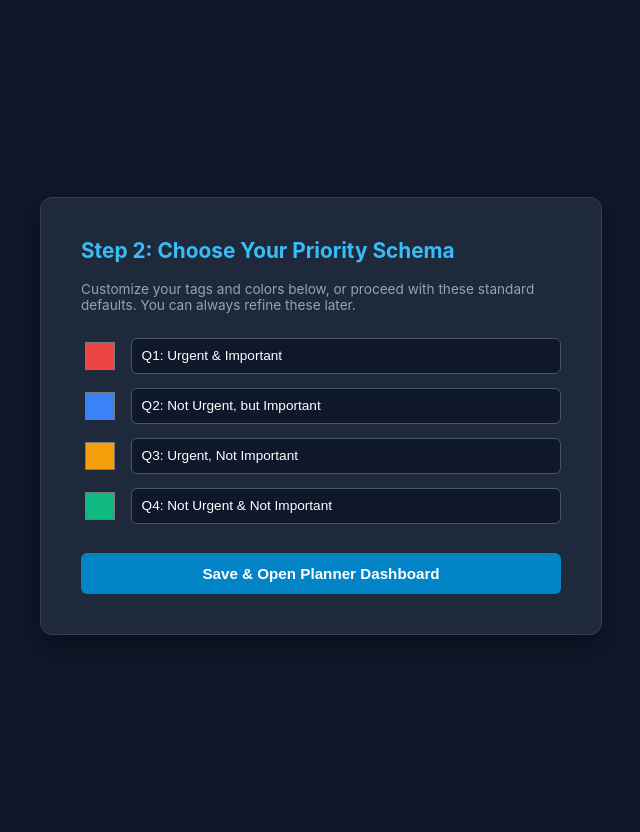
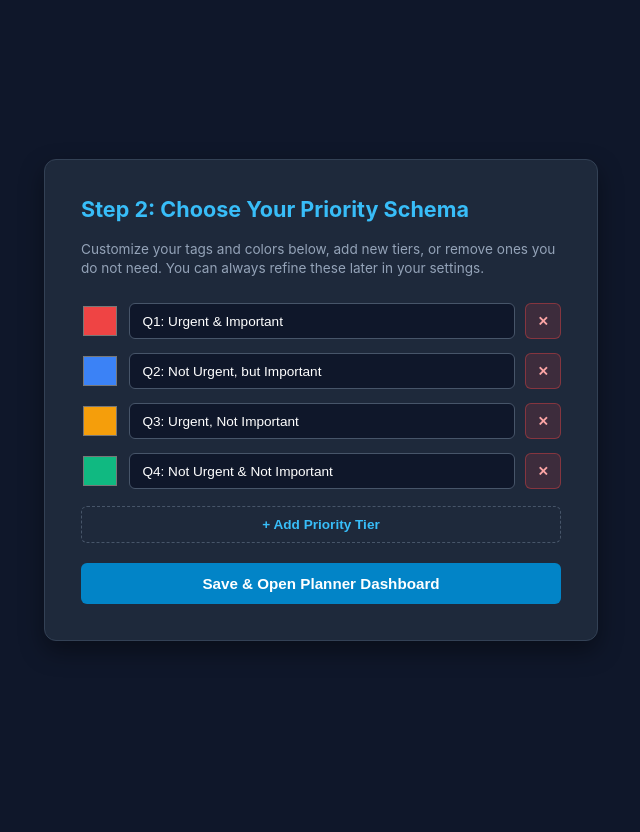
Before and after one commit to dynamixAI/priority-planner-app, a Flask app: page /priority-setup in a window 1280 px wide. Shown: the whole page, without its empty margins (319-959 px from the left). After the commit the page ends 644 px from the top, so only its background shows below. Run offline with Flask 3, Linux system fonts and the light colour scheme; the visitor is signed in with stand-in values (Sample User, id 1); data comes from the database, SQL or seed files in the repository.

Commit message:
Add dynamic Add and Remove buttons to priority setup template

```diff
--- a/templates/priority_setup.html
+++ b/templates/priority_setup.html
@@ -2,31 +2,139 @@
 <html lang="en">
 <head>
   <meta charset="UTF-8">
-  <title>Configure Priority Schema | Priority Planner</title>
+  <title>Configure Priority Schema</title>
   <style>
-    body { font-family: -apple-system, BlinkMacSystemFont, "Segoe UI", Roboto, sans-serif; background: #0f172a; color: #f8fafc; margin: 0; display: flex; align-items: center; justify-content: center; min-height: 100vh; padding: 1rem; }
-    .card { background: #1e293b; padding: 2.5rem; border-radius: 12px; width: 480px; box-shadow: 0 10px 25px rgba(0,0,0,0.4); border: 1px solid #334155; }
-    h2 { margin-top: 0; color: #38bdf8; font-size: 1.3rem; }
-    p { font-size: 0.85rem; color: #94a3b8; margin-bottom: 1.5rem; }
-    .priority-row { display: flex; align-items: center; gap: 0.75rem; margin-bottom: 0.75rem; }
-    input[type="color"] { border: none; width: 38px; height: 38px; border-radius: 6px; cursor: pointer; background: none; }
-    input[type="text"] { flex-grow: 1; padding: 0.6rem; border-radius: 6px; border: 1px solid #475569; background: #0f172a; color: #fff; font-size: 0.85rem; }
-    .btn { width: 100%; padding: 0.75rem; border-radius: 6px; background: #0284c7; color: #fff; font-weight: bold; border: none; cursor: pointer; margin-top: 1rem; font-size: 0.95rem; }
+    body {
+      font-family: -apple-system, BlinkMacSystemFont, "Segoe UI", Roboto, sans-serif;
+      background: #0f172a;
+      color: #f8fafc;
+      margin: 0;
+      display: flex;
+      align-items: center;
+      justify-content: center;
+      min-height: 100vh;
+      padding: 1.5rem;
+      box-sizing: border-box;
+    }
+    .card {
+      background: #1e293b;
+      padding: 2.25rem;
+      border-radius: 12px;
+      width: 480px;
+      box-shadow: 0 10px 25px rgba(0,0,0,0.4);
+      border: 1px solid #334155;
+    }
+    h2 { margin-top: 0; color: #38bdf8; font-size: 1.35rem; }
+    p { font-size: 0.85rem; color: #94a3b8; line-height: 1.4; margin-bottom: 1.5rem; }
+
+    .priority-list { display: flex; flex-direction: column; gap: 0.75rem; margin-bottom: 1rem; }
+    .priority-row { display: flex; align-items: center; gap: 0.65rem; }
+
+    input[type="color"] {
+      border: none;
+      width: 38px;
+      height: 38px;
+      border-radius: 6px;
+      cursor: pointer;
+      background: none;
+      padding: 0;
+    }
+    input[type="text"] {
+      flex: 1;
+      padding: 0.6rem 0.75rem;
+      border-radius: 6px;
+      border: 1px solid #475569;
+      background: #0f172a;
+      color: #fff;
+      font-size: 0.85rem;
+    }
+    input[type="text"]:focus { outline: none; border-color: #38bdf8; }
+
+    .btn-delete {
+      background: rgba(239, 68, 68, 0.15);
+      border: 1px solid rgba(239, 68, 68, 0.4);
+      color: #fca5a5;
+      border-radius: 6px;
+      width: 36px;
+      height: 36px;
+      display: flex;
+      align-items: center;
+      justify-content: center;
+      cursor: pointer;
+      font-weight: bold;
+    }
+    .btn-delete:hover { background: rgba(239, 68, 68, 0.3); }
+
+    .btn-add {
+      background: transparent;
+      border: 1px dashed #475569;
+      color: #38bdf8;
+      width: 100%;
+      padding: 0.6rem;
+      border-radius: 6px;
+      cursor: pointer;
+      font-size: 0.85rem;
+      font-weight: 600;
+      margin-bottom: 1.25rem;
+    }
+    .btn-add:hover { border-color: #38bdf8; background: rgba(56, 189, 248, 0.05); }
+
+    .btn-save {
+      width: 100%;
+      padding: 0.75rem;
+      border-radius: 6px;
+      background: #0284c7;
+      color: #fff;
+      font-weight: bold;
+      border: none;
+      cursor: pointer;
+      font-size: 0.95rem;
+    }
+    .btn-save:hover { background: #0369a1; }
   </style>
 </head>
 <body>
   <div class="card">
     <h2>Step 2: Choose Your Priority Schema</h2>
-    <p>Customize your tags and colors below, or proceed with these standard defaults. You can always refine these later.</p>
+    <p>Customize your tags and colors below, add new tiers, or remove ones you do not need. You can always refine these later in your settings.</p>
+
     <form method="POST">
-      {% for p in priorities %}
-      <div class="priority-row">
-        <input type="color" name="color_{{ p.id }}" value="{{ p.color }}">
-        <input type="text" name="label_{{ p.id }}" value="{{ p.label }}">
+      <div class="priority-list" id="priorityList">
+        {% for p in priorities %}
+        <div class="priority-row">
+          <input type="color" name="colors[]" value="{{ p.color }}">
+          <input type="text" name="labels[]" value="{{ p.label }}" required>
+          <button type="button" class="btn-delete" onclick="removeRow(this)" title="Delete tier">✕</button>
+        </div>
+        {% endfor %}
       </div>
-      {% endfor %}
-      <button type="submit" class="btn">Save & Open Planner Dashboard</button>
+
+      <button type="button" class="btn-add" onclick="addRow()">+ Add Priority Tier</button>
+      <button type="submit" class="btn-save">Save & Open Planner Dashboard</button>
     </form>
   </div>
+
+  <script>
+    function removeRow(btn) {
+      const list = document.getElementById('priorityList');
+      if (list.children.length <= 1) {
+        alert("You must keep at least one priority level.");
+        return;
+      }
+      btn.closest('.priority-row').remove();
+    }
+
+    function addRow() {
+      const list = document.getElementById('priorityList');
+      const row = document.createElement('div');
+      row.className = 'priority-row';
+      row.innerHTML = `
+        <input type="color" name="colors[]" value="#38bdf8">
+        <input type="text" name="labels[]" placeholder="Custom Priority" required>
+        <button type="button" class="btn-delete" onclick="removeRow(this)" title="Delete tier">✕</button>
+      `;
+      list.appendChild(row);
+    }
+  </script>
 </body>
 </html>
```
